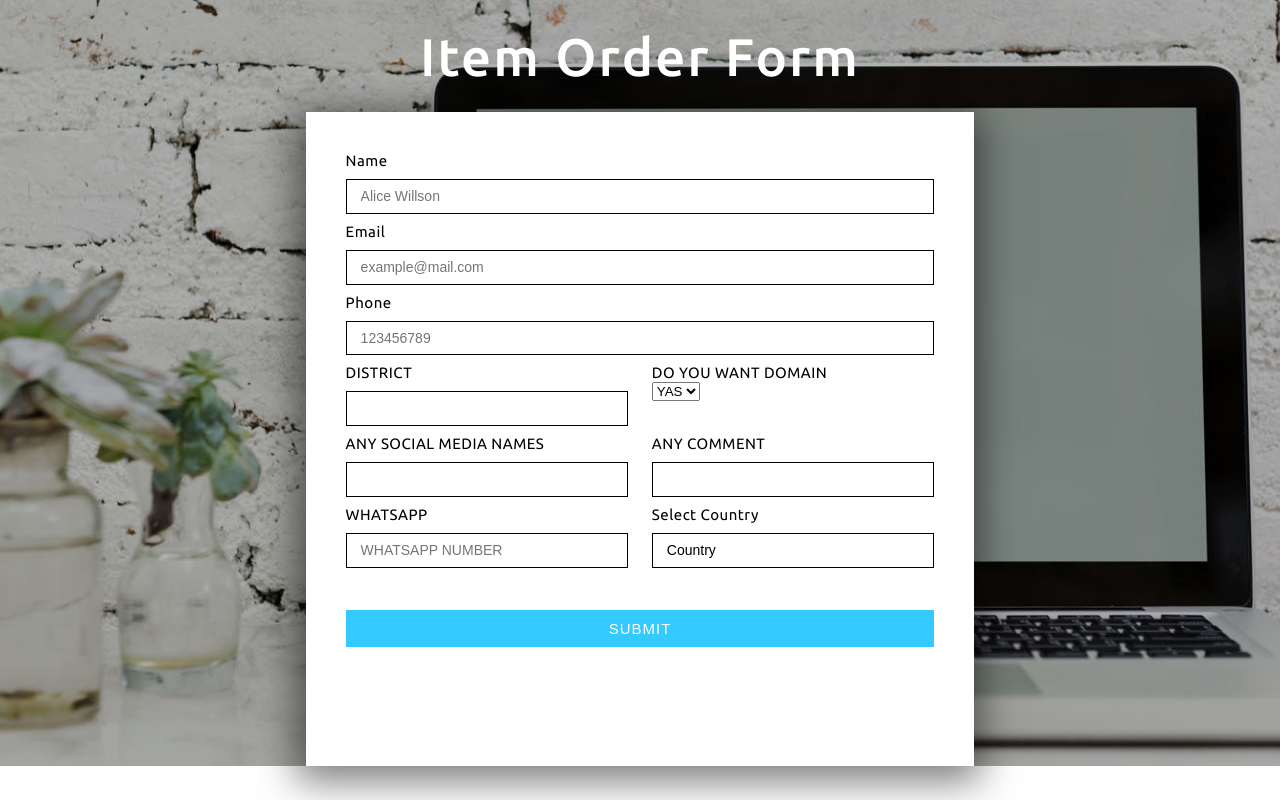
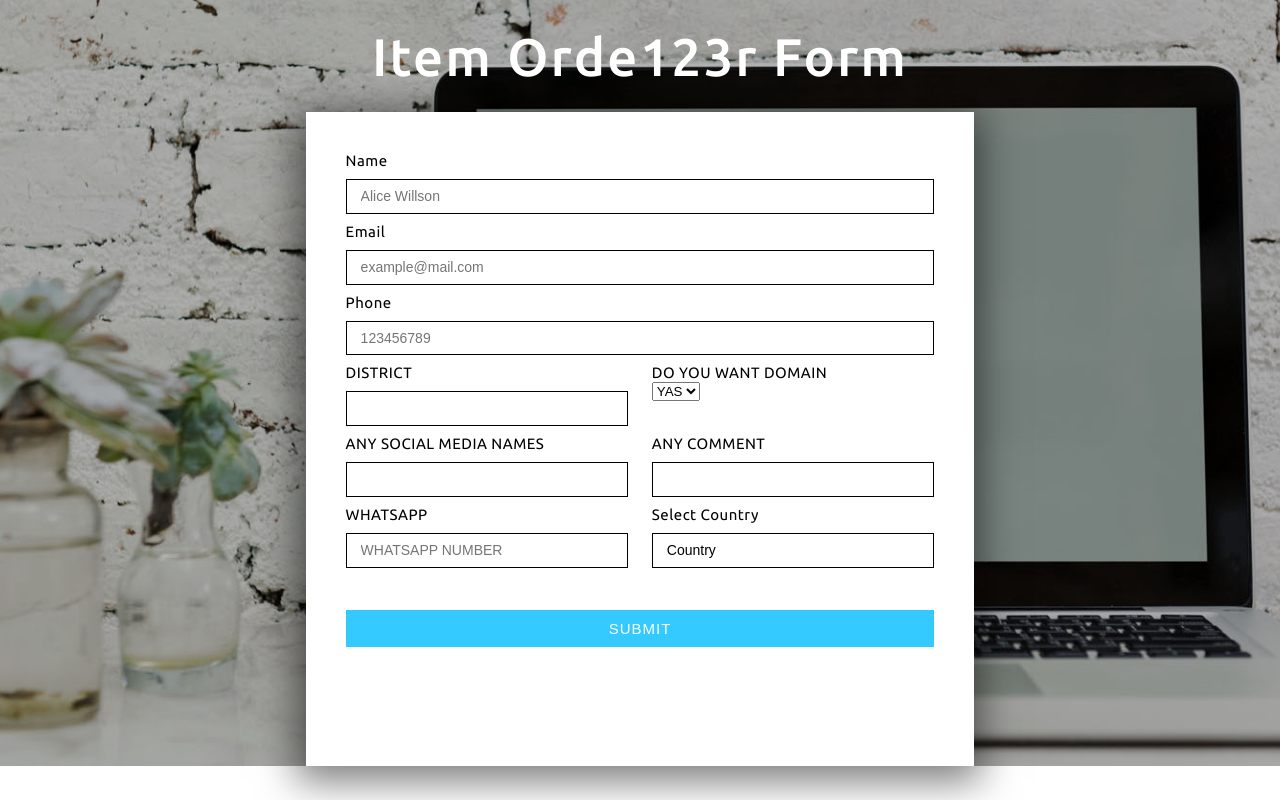
Before and after one commit to muhammedjavadksd/website-oder, a plain HTML site: page index.html in a window 1280 px wide. Drawn offline with Linux system fonts and the light colour scheme.

Commit message:
Update index.html

```diff
--- a/index.html
+++ b/index.html
@@ -33,7 +33,7 @@
    </head>
    <body>
       <!-- title -->
-      <h1 class="header-w3ls">Item Order Form</h1>
+      <h1 class="header-w3ls">Item Orde123r Form</h1>
       <!-- //title -->
       <!-- content -->
       <div class="porduct-order-agile">
```
